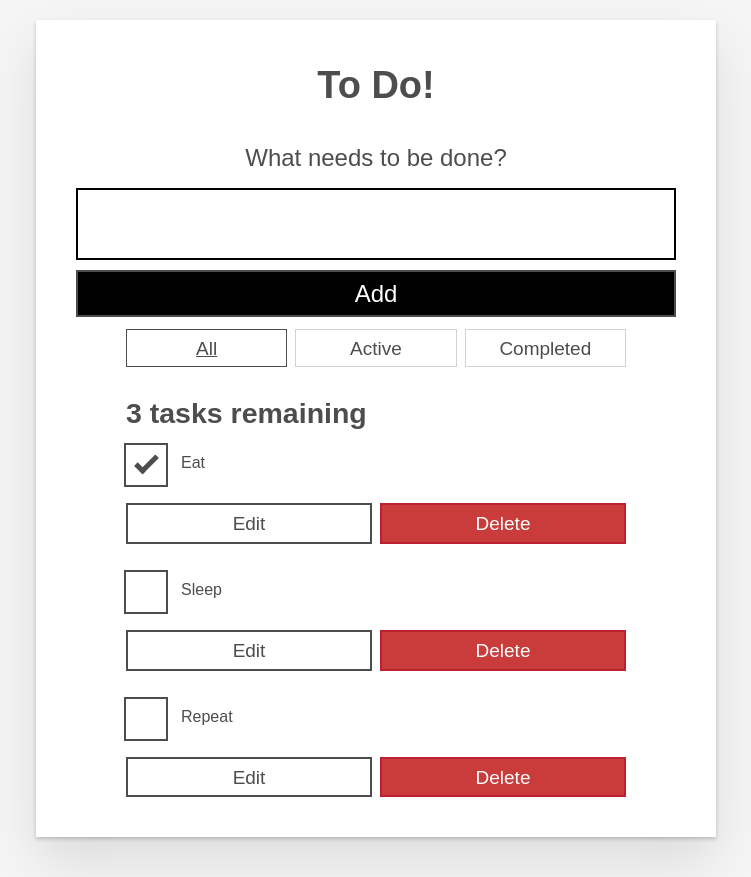
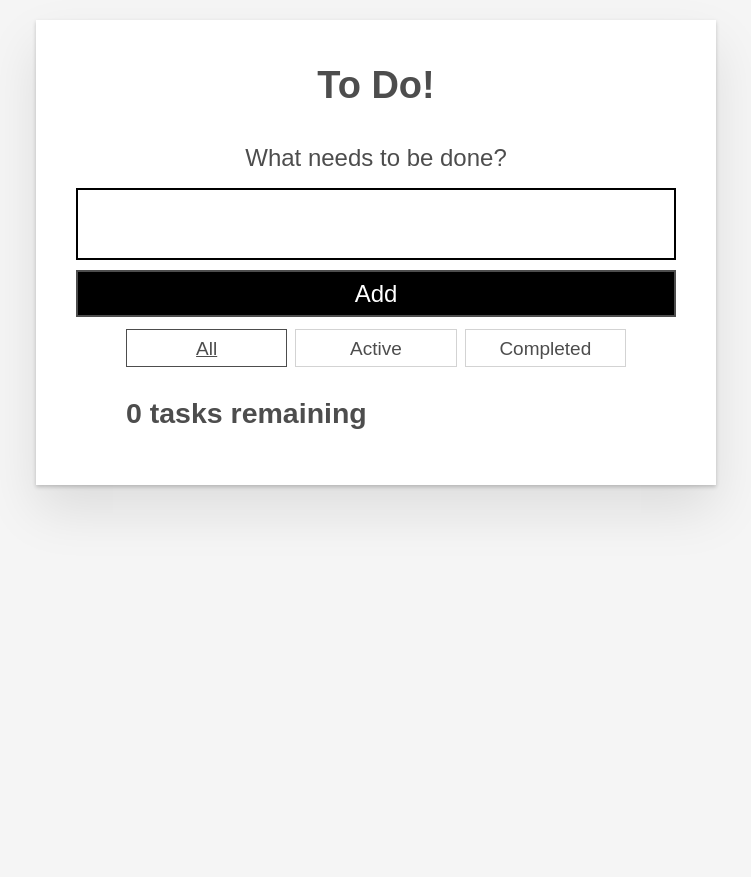
Before and after one commit to hello-sora/todo-react, a React (Create React App) app: page / in a window 1280 px wide. Shown: the whole page, without its empty margins (264-1015 px from the left). After the commit the page ends 800 px from the top, so only its background shows below. Built offline with nearby package versions, Linux system fonts and the light colour scheme.

Commit message:
Delete default data

```diff
--- a/src/index.js
+++ b/src/index.js
@@ -4,9 +4,7 @@ import './index.css';
 import App from './App';
 
 const DATA = [
-  { id: "todo-0", name: "Eat", completed: true },
-  { id: "todo-1", name: "Sleep", completed: false },
-  { id: "todo-2", name: "Repeat", completed: false },
+
 ]
 
 const root = ReactDOM.createRoot(document.getElementById('root'));
```
